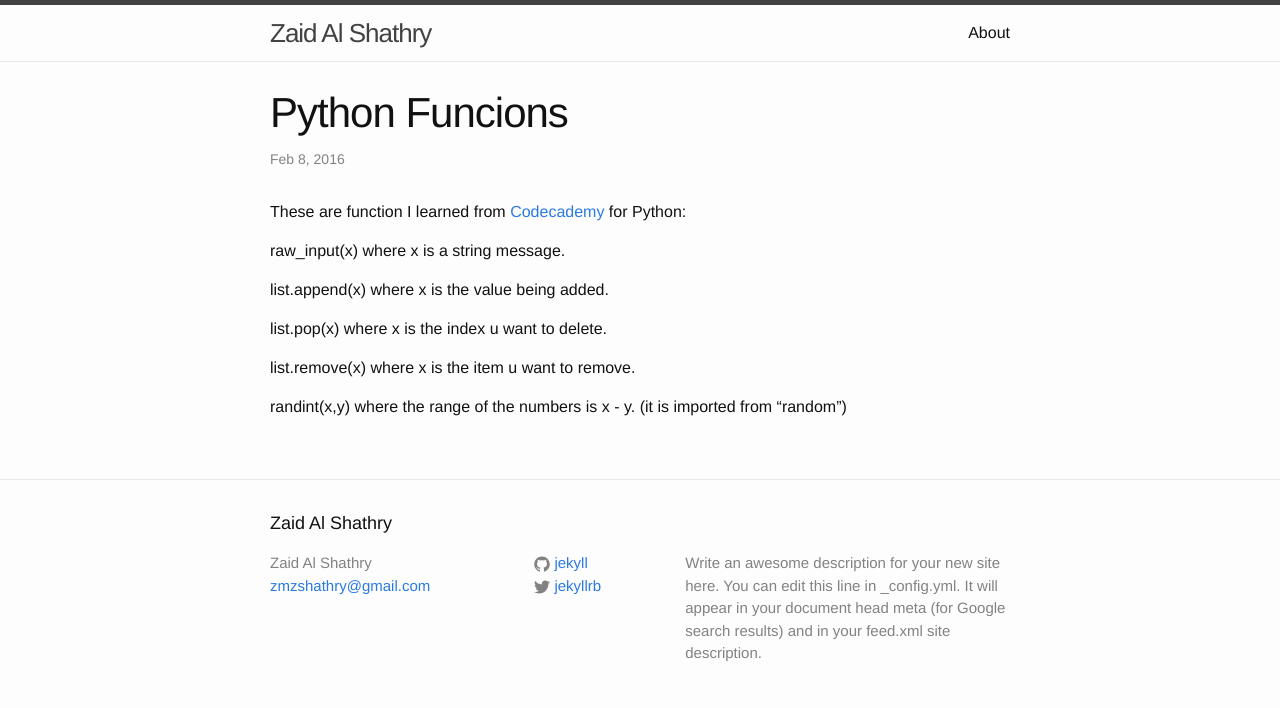
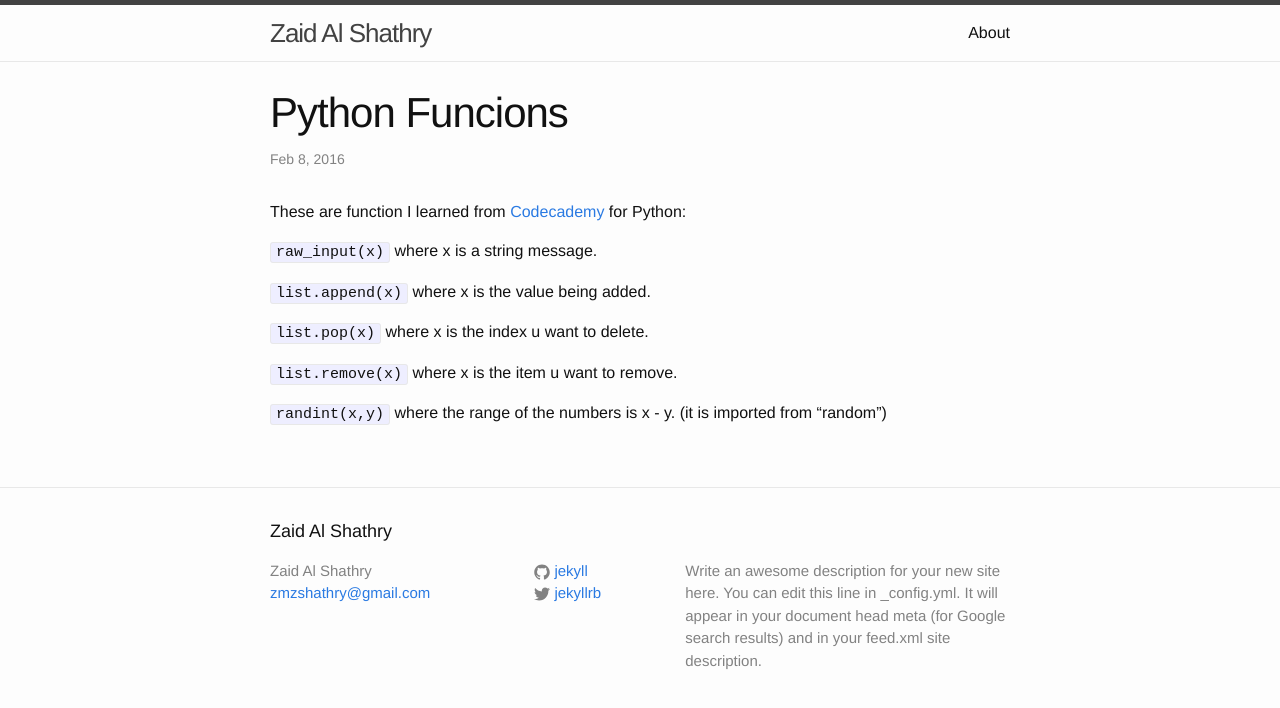
Before and after one commit to zaidmsh/zaid.github.io, a Jekyll site: the page built from _posts/2016-02-10-PthonFun.markdown, in a window 1280 px wide. Shown: the top 708 px of the page. Built offline with Jekyll 4.4.1, drawn with Linux system fonts in a browser that asks for light colours.

````diff
--- a/_posts/2016-02-10-PthonFun.markdown
+++ b/_posts/2016-02-10-PthonFun.markdown
@@ -7,15 +7,15 @@ categories: jekyll update
 
 These are function I learned from [Codecademy][code-cademy] for Python:
 
-raw_input(x) where x is a string message.
+```raw_input(x)``` where x is a string message.
 
-list.append(x) where x is the value being added.
+```list.append(x)``` where x is the value being added.
 
-list.pop(x) where x is the index u want to delete.
+```list.pop(x)``` where x is the index u want to delete.
 
-list.remove(x) where x is the item u want to remove.
+```list.remove(x)``` where x is the item u want to remove.
 
-randint(x,y) where  the range of the numbers is x - y. (it is imported from "random")
+```randint(x,y)``` where  the range of the numbers is x - y. (it is imported from "random")
 
 
 
````
